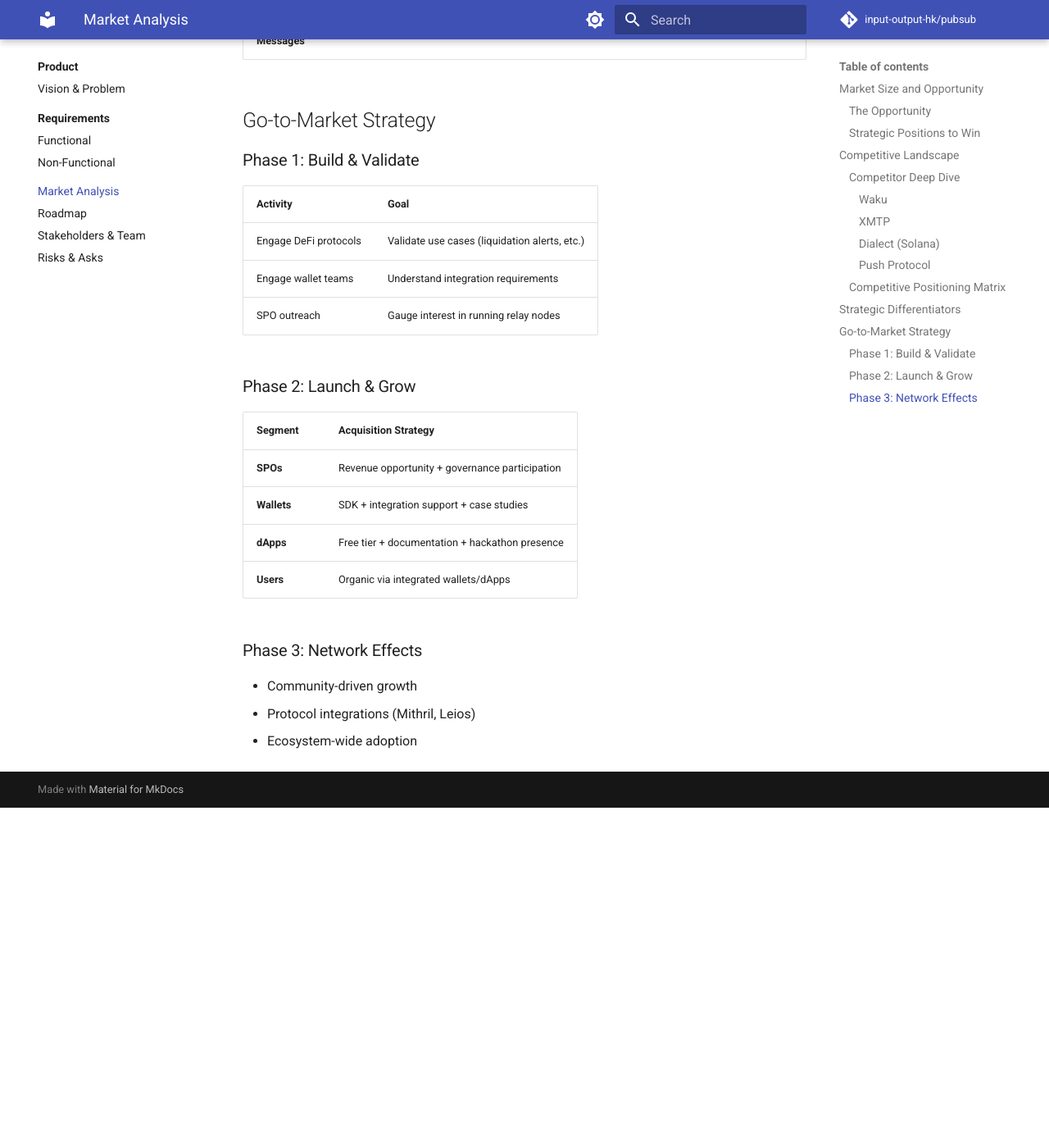
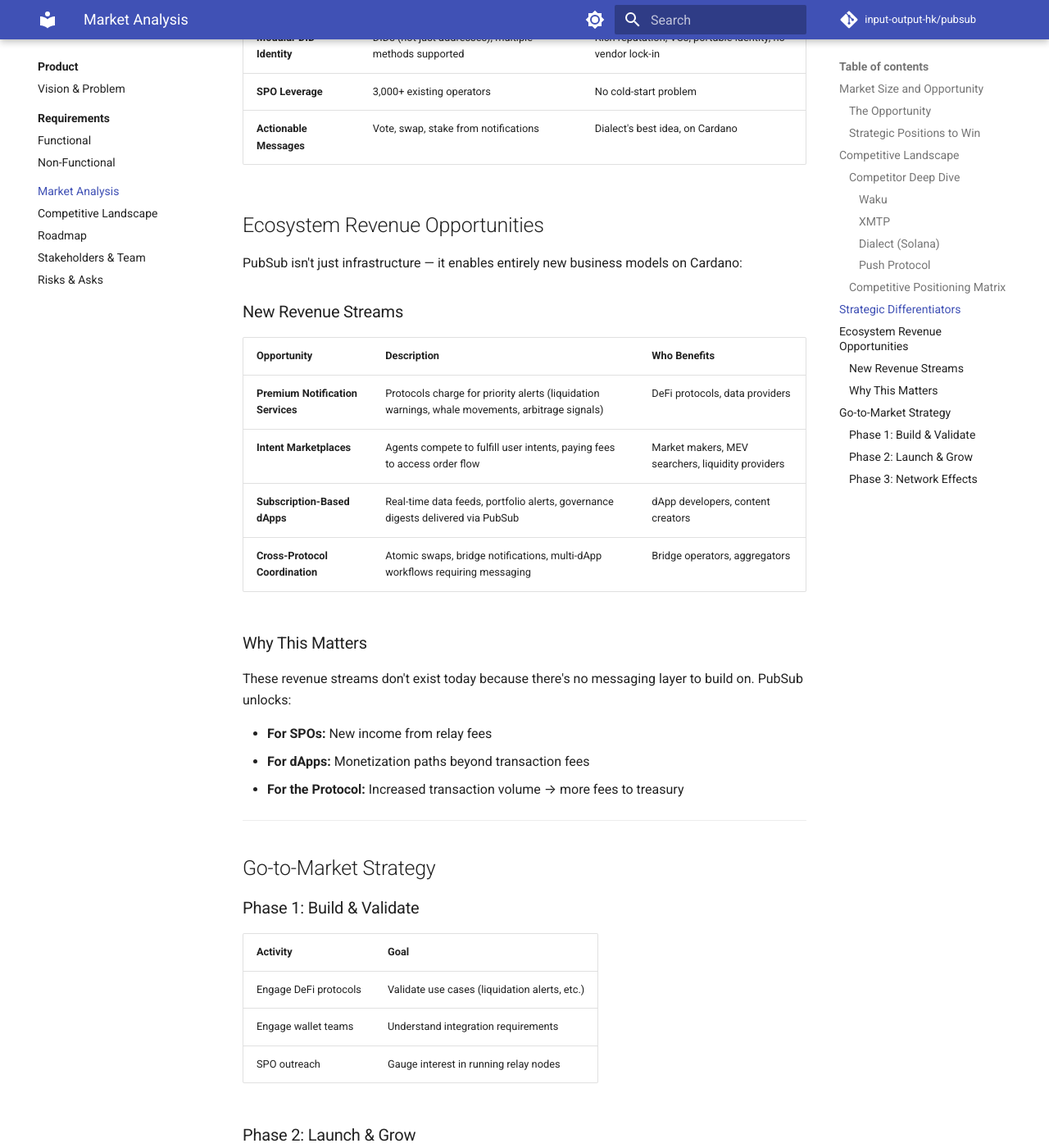
Before and after one commit to input-output-hk/pubsub, an MkDocs documentation site: the page built from docs/product/market.md, in a window 1280 px wide and 1400 px high, scrolled down 3058 px. Shown: the whole window at 82% size. Built offline with MkDocs 1.6.1 and Material for MkDocs 9.7.7, drawn with Linux system fonts in a browser that asks for light colours; a script that is not in the unit is left out; comment, search, counter and statistics services are not loaded; before the commit the page ends 4043 px from its top, so only the background shows below that; some of the changed text lies outside the part shown.

Commit message:
Add competitive landscape analysis with 2025-2026 market data
- New dedicated competitive-landscape.md with Gemini research findings
- Competitor comparison table across all ecosystems
- Market size projections ($826B messaging market by 2032)
- Gap analysis mapped to all 5 use cases
- Updated market.md to link to new page
- Added to mkdocs navigation

```diff
--- a/docs/product/market.md
+++ b/docs/product/market.md
@@ -25,6 +25,10 @@
 | **SPO Revenue Stream** | New income source for operators | Aligned incentives |
 
 ## Competitive Landscape
+
+!!! tip "See Also"
+
+    For detailed competitive analysis with 2025-2026 market data, metrics, and gap analysis, see **[Competitive Landscape (2025-2026)](competitive-landscape.md)**.
 
 Our primary advantage is the **native-first approach**. While competitors validate market need, their generic architectures create exploitable weaknesses.
 
@@ -91,6 +95,29 @@
 | **SPO Leverage** | 3,000+ existing operators | No cold-start problem |
 | **Actionable Messages** | Vote, swap, stake from notifications | Dialect's best idea, on Cardano |
 
+## Ecosystem Revenue Opportunities
+
+PubSub isn't just infrastructure — it enables entirely new business models on Cardano:
+
+### New Revenue Streams
+
+| Opportunity | Description | Who Benefits |
+|-------------|-------------|--------------|
+| **Premium Notification Services** | Protocols charge for priority alerts (liquidation warnings, whale movements, arbitrage signals) | DeFi protocols, data providers |
+| **Intent Marketplaces** | Agents compete to fulfill user intents, paying fees to access order flow | Market makers, MEV searchers, liquidity providers |
+| **Subscription-Based dApps** | Real-time data feeds, portfolio alerts, governance digests delivered via PubSub | dApp developers, content creators |
+| **Cross-Protocol Coordination** | Atomic swaps, bridge notifications, multi-dApp workflows requiring messaging | Bridge operators, aggregators |
+
+### Why This Matters
+
+These revenue streams don't exist today because there's no messaging layer to build on. PubSub unlocks:
+
+- **For SPOs:** New income from relay fees
+- **For dApps:** Monetization paths beyond transaction fees
+- **For the Protocol:** Increased transaction volume → more fees to treasury
+
+---
+
 ## Go-to-Market Strategy
 
 ### Phase 1: Build & Validate
--- a/mkdocs.yml
+++ b/mkdocs.yml
@@ -60,6 +60,7 @@
       - Functional: product/requirements/functional.md
       - Non-Functional: product/requirements/non-functional.md
     - Market Analysis: product/market.md
+    - Competitive Landscape: product/competitive-landscape.md
     - Roadmap: product/roadmap.md
     - Stakeholders & Team: product/stakeholders.md
     - Risks & Asks: product/risks.md
```
Also changed, not shown: docs/product/competitive-landscape.md (added, +220 -0 lines).
